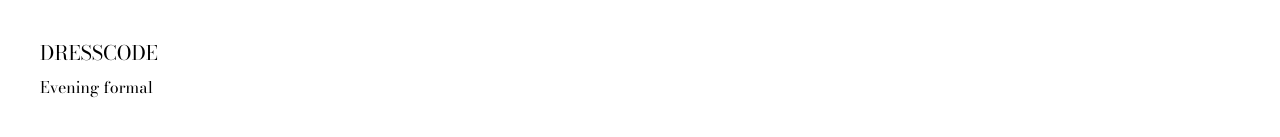
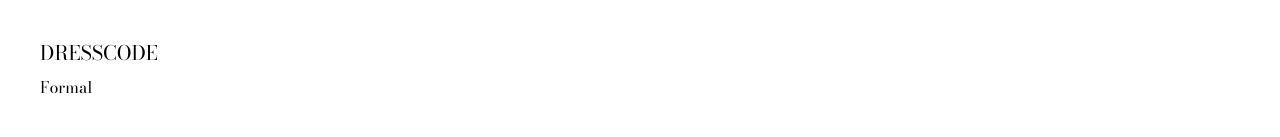
Before and after one commit to medinam6/th-wedding-app, a Next.js app: page /the-wedding in a window 1280 px wide. Shown: the part 629-766 px from the top of the page. Built offline with nearby package versions, Linux system fonts and the light colour scheme.

Commit message:
evening formal to formal

```diff
--- a/src/pages/faq.tsx
+++ b/src/pages/faq.tsx
@@ -123,7 +123,7 @@ export const Faq = () => {
               What is the dress code for your wedding?
             </AccordionTrigger>
             <AccordionContent>
-              <p>Evening Formal attire.</p>
+              <p>Formal attire.</p>
               <p className="mt-2">For women:</p>
               <ul className="list-disc ml-6">
                 <li>Tea, ankle, or floor-length dresses.</li>
--- a/src/pages/the-wedding.jsx
+++ b/src/pages/the-wedding.jsx
@@ -19,7 +19,7 @@ const WeddingPage = () => (
       <p className="font-bodo text-black text-xl pt-10">COCKTAILS</p>
       <p className="font-bodo text-black pt-2">Immediately Following Ceremony</p>
       <p className="font-bodo text-black text-xl pt-10">DRESSCODE</p>
-      <p className="font-bodo text-black pt-2">Evening formal</p>
+      <p className="font-bodo text-black pt-2">Formal</p>
     </div>
   </>
 )
```
